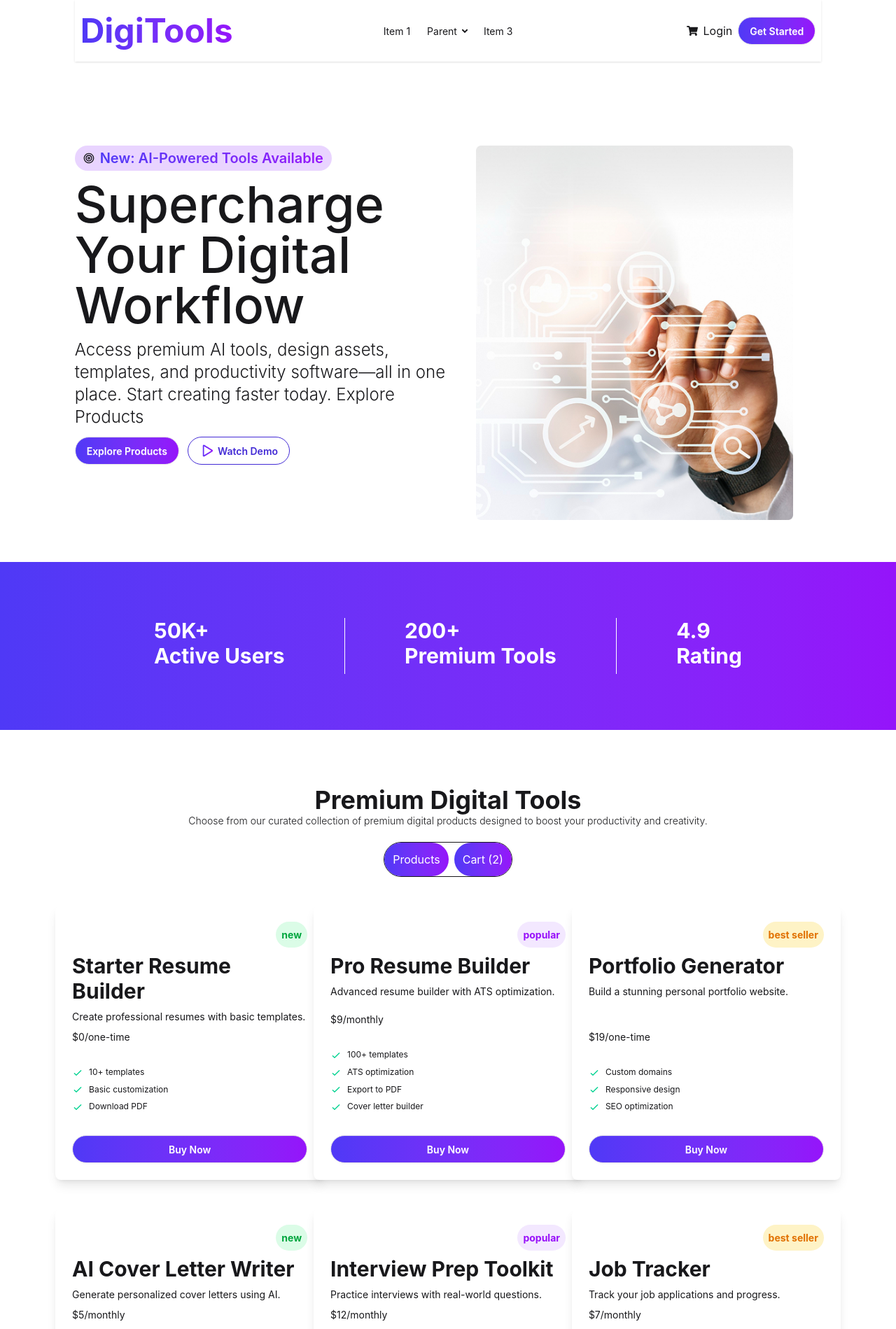
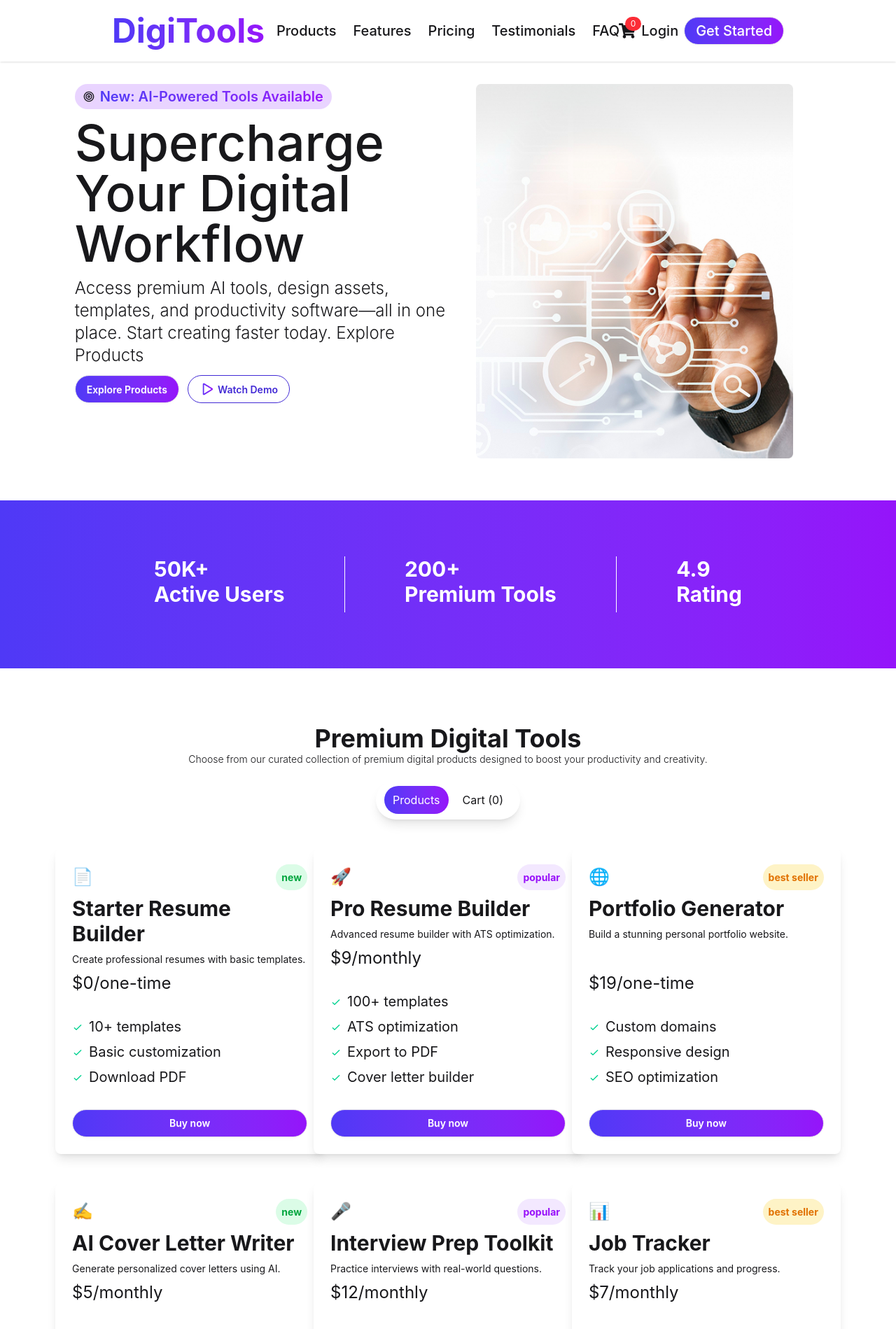
Before and after one commit to Fahim-hossain0191/Assignment-6, a React (Vite) app: page / in a window 1280 px wide. Shown: the top 1899 px of the page at 70% size. Built offline with nearby package versions, Linux system fonts and the light colour scheme.

Commit message:
Added to cart system is build

```diff
--- a/src/App.jsx
+++ b/src/App.jsx
@@ -1,4 +1,4 @@
-import { Suspense } from 'react'
+
 import './App.css'
 
 import Container from './Components/Card/Container/Container'
@@ -9,24 +9,20 @@ import GetStarted from './Components/GetStarted/GetStarted'
 import Pricing from './Components/Pricing/Pricing'
 import Bottom from './Components/Bottom/Bottom'
 import Footer from './Components/Footer/Footer'
+import { useState } from 'react'
 
 
-const fetchPlayer=async()=>{
-  const res=await fetch("/data.json");
-  return res.json();
-}
+
 
 function App() {
 
-const promise=fetchPlayer();
+const [count,setCount]=useState([]);
   return (
+
     <>
-      <Navbar></Navbar>
+      <Navbar count={count} setCount={setCount}></Navbar>
       <Main></Main>
-      <Container></Container>
-      <Suspense fallback={<span className="loading loading-spinner loading-lg"></span>}>
-        <CardContainer promise={promise}></CardContainer>
-      </Suspense>
+      <Container count={count} setCount={setCount}></Container>
       <GetStarted></GetStarted>
 
      <Pricing></Pricing>
--- a/src/Components/Card/Cards/CardContainer/CardContainer.jsx
+++ b/src/Components/Card/Cards/CardContainer/CardContainer.jsx
@@ -1,10 +1,10 @@
-import React, { use } from 'react';
+import React, { use, useState } from 'react';
 import SingleCard from '../SingleCard/SingleCard';
 
 
-const CardContainer = ({promise}) => {
+const CardContainer = ({promise,count,setCount}) => {
     const data=use(promise);
-    console.log(data);
+    // console.log(data);
 
 
     return (
@@ -13,7 +13,7 @@ const CardContainer = ({promise}) => {
         <div className='grid grid-cols-3 w-10/12 mx-auto  mt-10 gap-10  place-items-center items-stretch'>
             {
                     data.map((user,index)=>
-                        <SingleCard key={index} user={user}></SingleCard>
+                        <SingleCard key={index} user={user} count={count} setCount={setCount}></SingleCard>
                     )
             }
 
--- a/src/Components/Card/Cards/SingleCard/SingleCard.jsx
+++ b/src/Components/Card/Cards/SingleCard/SingleCard.jsx
@@ -1,4 +1,6 @@
-import React from 'react';
+import React, { useState } from 'react';
+import Cart from '../../../Cart/Cart';
+import { IoCheckmark } from "react-icons/io5";
 // {
 //     "id": 1,
 //     "name": "Starter Resume Builder",
@@ -10,24 +12,37 @@ import React from 'react';
 //     "features": ["10+ templates", "Basic customization", "Download PDF"],
 //     "icon": "📄"
 //   },
-const SingleCard = ({user}) => {
-    // console.log(user.features[0])
+
+const SingleCard = ({user,count,setCount}) => {
+
+//  const [buttonState,setButtonState]=useState(false);
+   const handleCart = () => {
+  const isAdded = count.find(item => item.id === user.id);
+
+  if (isAdded) {
+    return;
+  }
+
+  setCount([...count, user]);
+};
+   const isAdded = count.some(item => item.id === user.id);
     const feature=user.features;
     return (
   <div className="card w-96 bg-base-100 shadow-lg ">
   <div className="card-body">
 
-       <div className='flex justify-end'>
+       <div className='flex justify-between items-center'>
+        <div className='text-2xl'>{user.icon}</div>
         <span className={` ${user.tag=="new"?"bg-green-100 text-green-600 p-2 rounded-full font-bold":""} ${user.tag=="popular"?"bg-purple-100 text-purple-600 p-2 rounded-full font-bold":""} ${user.tag=="best seller"?"bg-amber-100 text-amber-600 p-2 rounded-full font-bold":""}`}>
           {user.tag}
         </span>
        </div>
       <h2 className="text-3xl font-bold">{user.name}</h2>
       <p>{user.description}</p>
-      <span>{`$${user.price}/${user.period}`}</span>
+      <span className='text-2xl'>{`$${user.price}/${user.period}`}</span>
     <ul className="mt-6 flex flex-col gap-2 text-xs">
          {
-          feature.map((item,index)=><li>
+          feature.map((item,index)=><li key={index} className='text-xl'>
         <svg xmlns="http://www.w3.org/2000/svg" className="size-4 me-2 inline-block text-success" fill="none" viewBox="0 0 24 24" stroke="currentColor"><path strokeLinecap="round" strokeLinejoin="round" strokeWidth="2" d="M5 13l4 4L19 7" /></svg>
         <span key={index}>{item}</span>
       </li>)
@@ -37,9 +52,24 @@ const SingleCard = ({user}) => {
 
     </ul>
     <div className="mt-6 ">
-     <button className="btn text-white bg-linear-to-r from-[#4F39F6] to-[#9514FA] rounded-full w-full">
-              Buy Now
-            </button>
+<button
+  onClick={handleCart}
+  disabled={isAdded}
+  className={`btn text-white rounded-full w-full ${
+    isAdded
+      ? "bg-green-400 cursor-not-allowed"
+      : "bg-linear-to-r from-[#4F39F6] to-[#9514FA]"
+  }`}
+>
+  {isAdded ? (
+    <span className="flex items-center justify-center gap-2">
+      <IoCheckmark />
+      Added to cart
+    </span>
+  ) : (
+    "Buy now"
+  )}
+</button>
     </div>
   </div>
    </div>
--- a/src/Components/Card/Container/Container.jsx
+++ b/src/Components/Card/Container/Container.jsx
@@ -1,6 +1,13 @@
-import React from 'react';
+import React, { useState } from 'react';
+import Cart from '../../Cart/Cart';
+import CardContainer from '../Cards/CardContainer/CardContainer';
+import FetchCard from '../FetchCard/FetchCard';
 
-const Container = () => {
+
+const Container = ({count,setCount}) => {
+
+const [cart, setCart] = useState(false);
+
     return (
         <>
            <div className='w-10/12 mx-auto pt-20'>
@@ -8,11 +15,15 @@ const Container = () => {
             <p className='text-sm font-light flex justify-center'>Choose from our curated collection of premium digital products designed  to boost your productivity and creativity.</p>
         </div>
 <div className=' flex justify-center mt-5'>
-       <div className='border rounded-full inline-flex gap-2'>
-          <button className='bg-linear-to-r from-[#4F39F6] to-[#9514FA]  p-3 rounded-full text-white'>Products</button>
-          <button className='bg-linear-to-r from-[#4F39F6] to-[#9514FA]  p-3 rounded-full text-white'>Cart (2)</button>
+       <div className='shadow-lg rounded-full inline-flex gap-2 px-3 py-2'>
+          <button onClick={()=>setCart(false)}  className={`px-3 py-2 ${cart===false?"bg-linear-to-r from-[#4F39F6] to-[#9514FA]  p-3 rounded-full text-white cursor-pointer":"bg-transparent"}`}>Products</button>
+        <button onClick={()=>setCart(true)} className={`px-3 py-2 ${cart===true?"bg-linear-to-r from-[#4F39F6] to-[#9514FA]  p-3 rounded-full text-white cursor-pointer":"bg-transparent"}`}>Cart ({count.length})</button>
         </div>
+
 </div>
+       {
+        cart===true?<Cart count={count} setCount={setCount}></Cart>:<FetchCard count={count} setCount={setCount}></FetchCard>
+       }
 
         </>
 
--- /dev/null
+++ b/src/Components/Card/FetchCard/FetchCard.jsx
@@ -0,0 +1,27 @@
+import React from 'react';
+import {Suspense} from 'react'
+import Container from '../Container/Container';
+import CardContainer from '../Cards/CardContainer/CardContainer';
+const FetchCard = ({count,setCount}) => {
+     const fetchPlayer=async()=>{
+  const res=await fetch("/data.json");
+  return res.json();
+}
+const promise=fetchPlayer();
+
+    return (
+        <div>
+
+      <Suspense fallback={
+        <div className='flex justify-center h-[200px]'>
+                 <span className="loading loading-spinner loading-lg "></span>
+        </div>
+
+        }>
+                 <CardContainer count={count} setCount={setCount} promise={promise}></CardContainer>
+      </Suspense>
+        </div>
+    );
+};
+
+export default FetchCard;
--- /dev/null
+++ b/src/Components/Cart/Cart.jsx
@@ -0,0 +1,36 @@
+import React from "react";
+import SingleCart from "./SingleCart";
+// const [cardCount,setCardCount]=useState("");
+const Cart = ({ count, setCount }) => {
+  let Total = 0;
+  count.forEach((item) => {
+    Total += item.price;
+  });
+  return (
+    <div className=" w-10/12 mx-auto shadow-lg p-5 space-y-3 my-10">
+      <h2 className="text-3xl font-bold">Your Cart</h2>
+      {count.length === 0 ? (
+        <p className="text-2xl">No card available</p>
+      ) : (
+        count.map((item, index) => (
+          <SingleCart key={index} item={item} setCount={setCount} ></SingleCart>
+        ))
+      )}
+
+      {count.length === 0 ? (
+        " "
+      ) : (
+        <div className="flex justify-between">
+          <p className="text-xl font-medium">Total</p>
+          <p className="text-xl">$ {Total}</p>
+
+        </div>
+      )}
+
+            <button className="btn text-white bg-linear-to-r from-[#4F39F6] to-[#9514FA] rounded-full w-full py-2">Proceed to Checkout</button>
+
+    </div>
+  );
+};
+
+export default Cart;
--- /dev/null
+++ b/src/Components/Cart/SingleCart.jsx
@@ -0,0 +1,34 @@
+import React from 'react';
+import { MdDeleteForever } from "react-icons/md";
+const SingleCart = ({ item,setCount}) => {
+    let handleDelete=()=>{
+           let targetId=item.id;
+           setCount(prev => prev.filter(item => item.id !== targetId));
+
+    }
+  return (
+    // <div className='w-10/12 mx-auto'>
+      <div className='flex items-center gap-4  p-3 shadow-lg'>
+
+        <div className='text-3xl'>
+          {item.icon}
+        </div>
+
+        <div className='flex justify-between items-center w-full'>
+            <div className='flex flex-col'>
+                  <p className='font-medium text-3xl'>{item.name}</p>
+          <p className='text-xl font-light'>${item.price}</p>
+            </div>
+
+          <div>
+             <MdDeleteForever className='text-red-500' onClick={()=>handleDelete()}/>
+          </div>
+
+        </div>
+
+      </div>
+    // </div>
+  );
+};
+
+export default SingleCart;
--- a/src/Components/Footer/Footer.jsx
+++ b/src/Components/Footer/Footer.jsx
@@ -5,7 +5,7 @@ import { FaXTwitter } from "react-icons/fa6";
 
 const Footer = () => {
   return (
-    <footer className="bg-[#101727] text-white">
+    <footer className="bg-[#101727] text-white pb-10">
 
       <div className="max-w-7xl mx-auto px-6 py-16 grid md:grid-cols-5 gap-10">
 
--- a/src/Components/Home/Navbar/Navbar.jsx
+++ b/src/Components/Home/Navbar/Navbar.jsx
@@ -1,9 +1,9 @@
 import React from "react";
 import { FaShoppingCart } from "react-icons/fa";
-const Navbar = () => {
+const Navbar = ({count,setCount}) => {
   return (
 
-   <div className="navbar bg-base-100 shadow-sm h-auto w-10/12 mx-auto">
+   <div className="navbar bg-base-100 shadow-sm h-auto w-full mx-auto fixed top-0 left-0 right-0 z-50 px-40">
   <div className="navbar-start">
     <div className="dropdown">
       <div tabIndex={0} role="button" className="btn btn-ghost lg:hidden">
@@ -15,10 +15,6 @@ const Navbar = () => {
         <li><a>Item 1</a></li>
         <li>
           <a>Parent</a>
-          <ul className="p-2">
-            <li><a>Submenu 1</a></li>
-            <li><a>Submenu 2</a></li>
-          </ul>
         </li>
         <li><a>Item 3</a></li>
       </ul>
@@ -28,9 +24,9 @@ const Navbar = () => {
 </h1>
   </div>
   <div className="navbar-center hidden lg:flex">
-    <ul className="menu menu-horizontal px-1">
-      <li><a>Item 1</a></li>
-      <li>
+    <ul className="menu menu-horizontal px-1 font-medium text-xl">
+      <li><a>Products</a></li>
+      {/* <li>
         <details>
           <summary>Parent</summary>
           <ul className="p-2 bg-base-100 w-40 z-1">
@@ -38,15 +34,25 @@ const Navbar = () => {
             <li><a>Submenu 2</a></li>
           </ul>
         </details>
-      </li>
-      <li><a>Item 3</a></li>
+      </li> */}
+      <li><a>Features</a></li>
+      <li><a>Pricing</a></li>
+      <li><a>Testimonials</a></li>
+      <li><a>FAQ</a></li>
     </ul>
   </div>
   <div className="navbar-end space-x-2">
-    <FaShoppingCart />
+   <div className="relative">
+  <FaShoppingCart className="text-2xl" />
 
-    <a>Login</a>
-    <button className="btn text-white bg-linear-to-r from-[#4F39F6] to-[#9514FA] rounded-full">Get Started</button>
+  <span className="absolute -top-2 -right-2 bg-red-500 text-white text-xs px-2 py-[2px] rounded-full">
+    {count.length}
+  </span>
+</div>
+
+
+    <a className="font-medium text-xl">Login</a>
+    <button className="btn text-white bg-linear-to-r from-[#4F39F6] to-[#9514FA] rounded-full font-medium text-xl">Get Started</button>
   </div>
 </div>
   );
```
